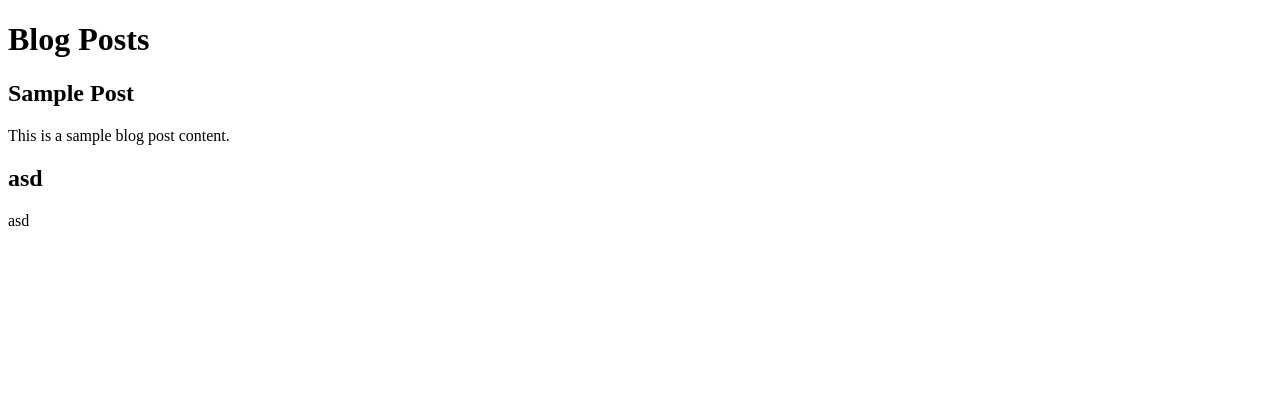
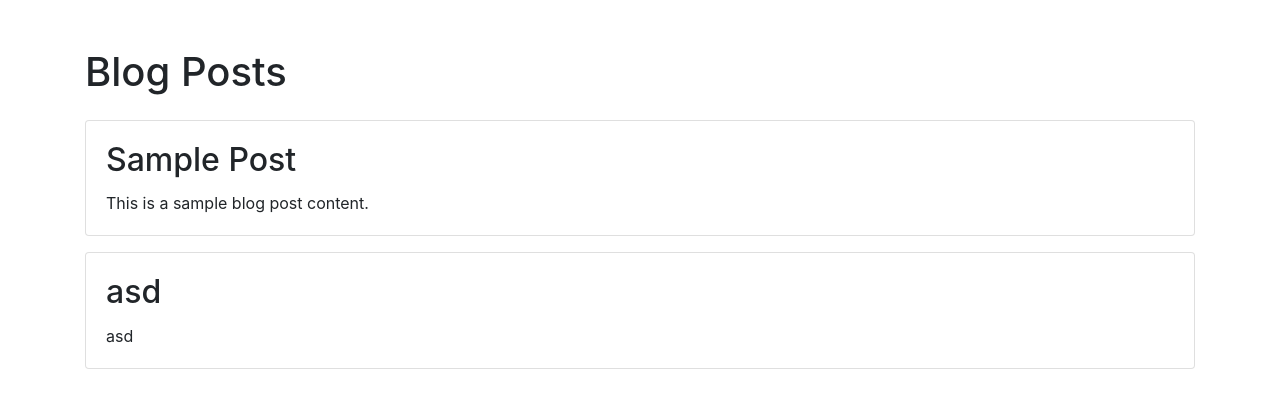
Before and after one commit to Exploser/Don-t-Hack-Me-Please, a Flask app: page /blog in a window 1280 px wide. Shown: the top 408 px of the page. Run offline with Flask 3, Linux system fonts and the light colour scheme; some libraries are stand-ins or nearby versions.

Commit message:
Add bootstrap to blogs page

```diff
--- a/templates/blog.html
+++ b/templates/blog.html
@@ -4,14 +4,25 @@
     <meta charset="UTF-8">
     <meta name="viewport" content="width=device-width, initial-scale=1.0">
     <title>Blog</title>
+    <!-- Bootstrap CSS -->
+    <link rel="stylesheet" href="https://stackpath.bootstrapcdn.com/bootstrap/4.5.2/css/bootstrap.min.css">
 </head>
 <body>
-    <h1>Blog Posts</h1>
-    {% for post in posts %}
-    <div>
-        <h2>{{ post.title }}</h2>
-        <p>{{ post.content }}</p>
+    <div class="container">
+        <h1 class="mt-5 mb-4">Blog Posts</h1>
+        {% for post in posts %}
+        <div class="card mb-3">
+            <div class="card-body">
+                <h2 class="card-title">{{ post.title }}</h2>
+                <p class="card-text">{{ post.content }}</p>
+            </div>
+        </div>
+        {% endfor %}
     </div>
-    {% endfor %}
+    <!-- Optional JavaScript -->
+    <!-- jQuery first, then Popper.js, then Bootstrap JS -->
+    <script src="https://code.jquery.com/jquery-3.5.1.slim.min.js"></script>
+    <script src="https://cdn.jsdelivr.net/npm/@popperjs/core@2.5.3/dist/umd/popper.min.js"></script>
+    <script src="https://stackpath.bootstrapcdn.com/bootstrap/4.5.2/js/bootstrap.min.js"></script>
 </body>
 </html>
```
